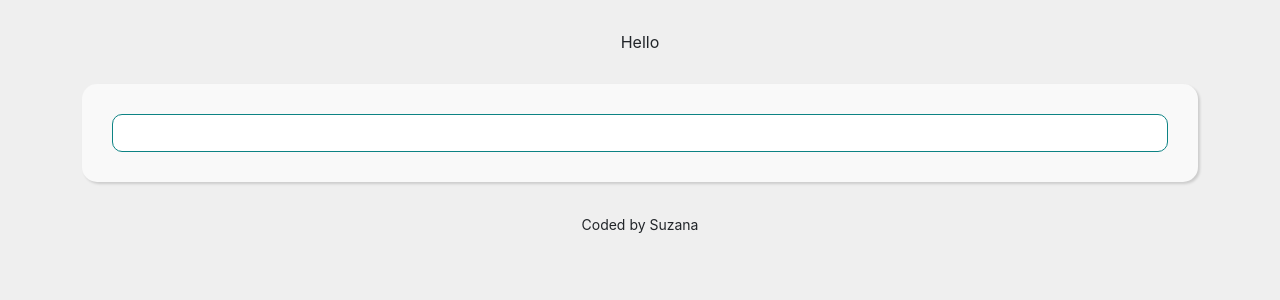
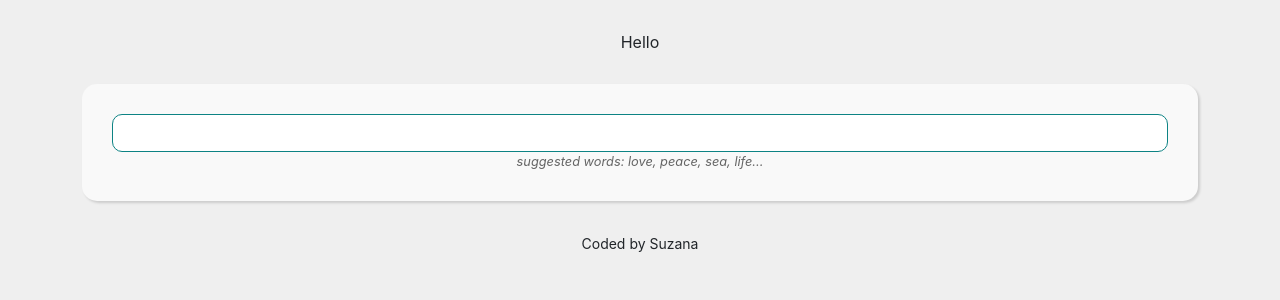
Before and after one commit to QSuzyQ/dictionary-project, a React (Create React App) app: page / in a window 1280 px wide. Shown: the top 300 px of the page. Built offline with nearby package versions, Linux system fonts and the light colour scheme; no server answers.

Commit message:
Added styling to Dictionary

```diff
--- a/src/Dictionary.css
+++ b/src/Dictionary.css
@@ -1,8 +1,3 @@
-.Dictionary .form {
-  display: block;
-  text-align: center;
-}
-
 .Dictionary input {
   width: 100%;
   padding: 6px;
@@ -17,3 +12,14 @@
   margin: 20px 0;
   padding: 30px;
 }
+
+.Dictionary .form {
+  display: block;
+  text-align: center;
+}
+
+.Dictionary .hint {
+  color: rgba(0, 0, 0, 0.6);
+  font-style: italic;
+  font-size: 0.8rem;
+}
--- a/src/Dictionary.js
+++ b/src/Dictionary.js
@@ -3,36 +3,53 @@ import axios from "axios";
 import Results from "./Results";
 import "./Dictionary.css";
 
-export default function Dictionary() {
-  let [keyword, setKeyword] = useState("");
+export default function Dictionary(props) {
+  let [keyword, setKeyword] = useState(props.defaultKeyword);
   let [results, setResults] = useState(null);
+  let [loaded, setLoaded] = useState(false);
 
-  function search(event) {
-    event.preventDefault();
+  function handleResponse(response) {
+    setResults(response.data[0]);
+  }
 
+  function search() {
     // documentation: https://dictionaryapi.dev/
     let apiUrl = `https://api.dictionaryapi.dev/api/v2/entries/en/${keyword}`;
     axios.get(apiUrl).then(handleResponse);
   }
 
-  function handleResponse(response) {
-    setResults(response.data[0]);
+  function handleSubmit(event) {
+    event.preventDefault();
+    search();
   }
 
   function handleKeywordChange(event) {
     setKeyword(event.target.value);
   }
 
+  function load() {
+    setLoaded(true);
+    search();
+  }
+
+  if (loaded) {
     return (
       <div className="Dictionary">
         <section>
           <div className="form">
-          <form onSubmit={search}>
+            <form onSubmit={handleSubmit}>
               <input type="search" onChange={handleKeywordChange} />
             </form>
+            <div className="hint">
+              suggested words: love, peace, sea, life...
+            </div>
           </div>
         </section>
         <Results results={results} />
       </div>
     );
+  } else {
+    load();
+    return "Loading...";
   }
+}
```
Lines whose indentation alone changed are shown as unchanged.
